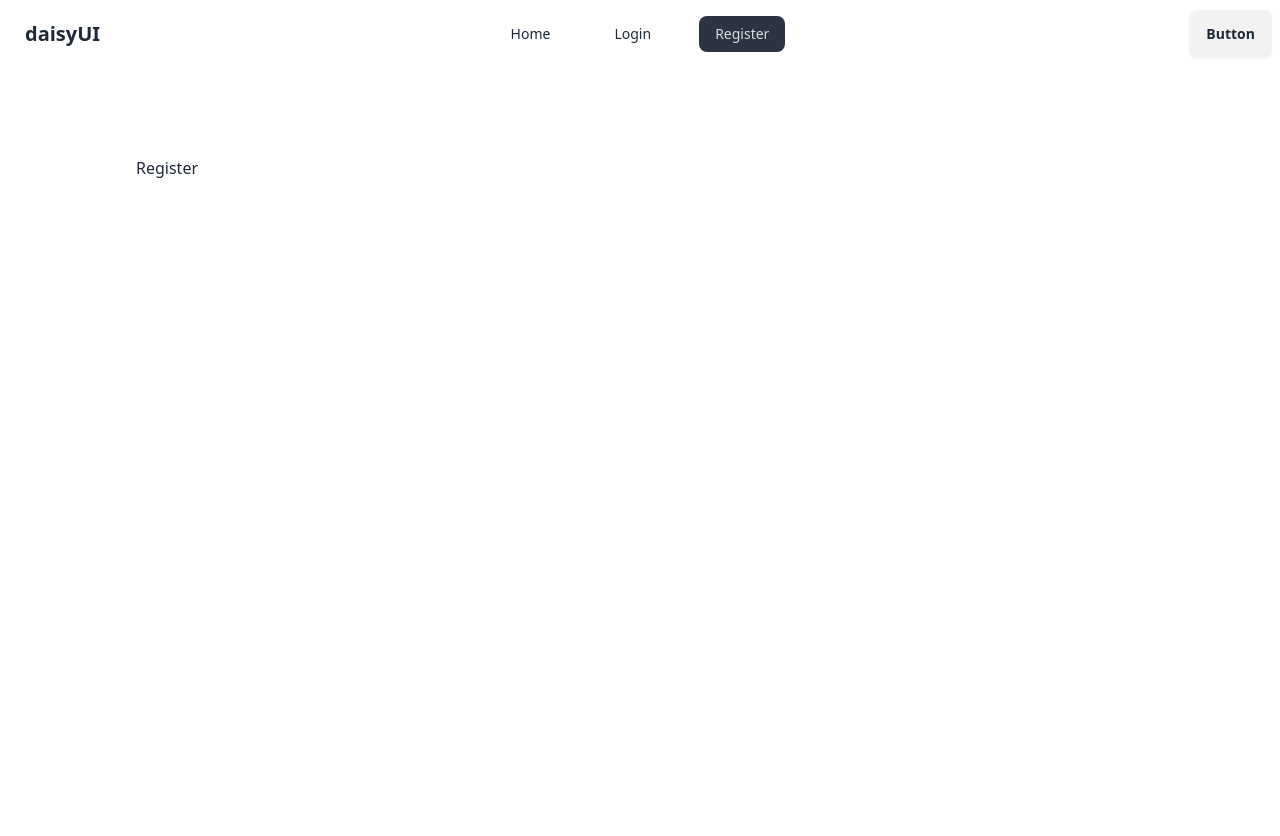
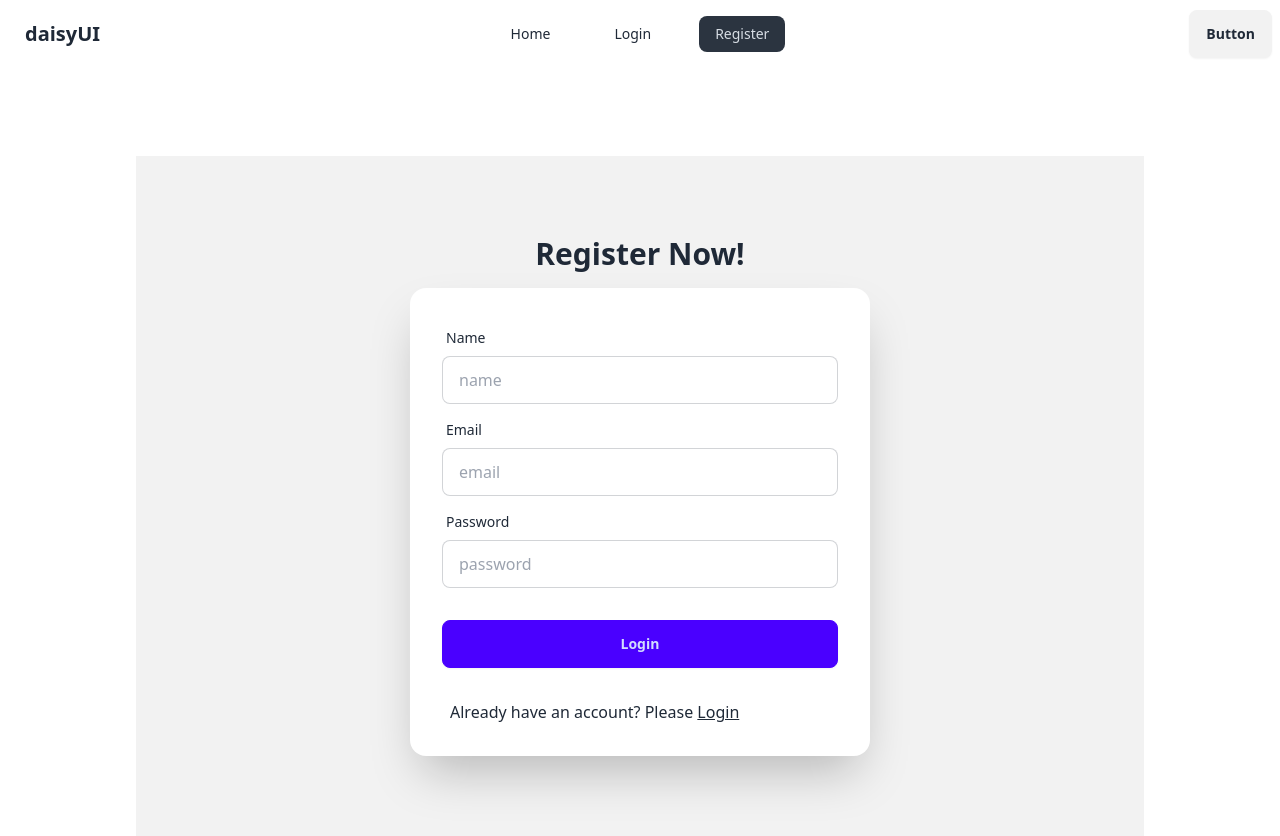
Before and after one commit to NureAlam68/auth-private-route, a React (Vite) app: page /register in a window 1280 px wide. Before the commit the page ends 800 px from the top, so only its background shows below. Built offline with nearby package versions, Linux system fonts and the light colour scheme.

Commit message:
added register page

```diff
--- a/package.json
+++ b/package.json
@@ -15,6 +15,7 @@
     "match-sorter": "^8.0.0",
     "react": "^18.3.1",
     "react-dom": "^18.3.1",
+    "react-helmet-async": "^2.0.5",
     "react-router-dom": "^6.28.0",
     "sort-by": "^1.2.0"
   },
--- a/src/components/Home.jsx
+++ b/src/components/Home.jsx
@@ -1,6 +1,11 @@
+import { Helmet } from "react-helmet-async";
+
 const Home = () => {
     return (
         <div className="px-[136px] mt-[88px]">
+            <Helmet>
+                <title>Home | Auth Private Route</title>
+            </Helmet>
             <h1>Home</h1>
         </div>
     );
--- a/src/components/Login.jsx
+++ b/src/components/Login.jsx
@@ -1,14 +1,19 @@
+import { Helmet } from "react-helmet-async";
 import { Link } from "react-router-dom";
 
 const Login = () => {
-
-    const handleLogin = e => {
+  const handleLogin = (e) => {
     e.preventDefault();
 
-    }
+    const email = e.target.email.value;
+    const password = e.target.password.value;
+  };
 
   return (
     <div className="px-[136px] mt-[88px]">
+        <Helmet>
+            <title>Login | Auth Private Route</title>
+        </Helmet>
       <div className="hero bg-base-200">
         <div className="hero-content flex-col py-20">
           <div className="text-center lg:text-left">
@@ -20,15 +25,29 @@ const Login = () => {
                 <label className="label">
                   <span className="label-text">Email</span>
                 </label>
-          <input type="email" name="email" placeholder="email" className="input input-bordered" required />
+                <input
+                  type="email"
+                  name="email"
+                  placeholder="email"
+                  className="input input-bordered"
+                  required
+                />
               </div>
               <div className="form-control">
                 <label className="label">
                   <span className="label-text">Password</span>
                 </label>
-          <input type="password" name="password" placeholder="password" className="input input-bordered" required />
+                <input
+                  type="password"
+                  name="password"
+                  placeholder="password"
+                  className="input input-bordered"
+                  required
+                />
                 <label className="label">
-            <a href="#" className="label-text-alt link link-hover">Forgot password?</a>
+                  <a href="#" className="label-text-alt link link-hover">
+                    Forgot password?
+                  </a>
                 </label>
               </div>
               <div className="form-control mt-6">
@@ -36,7 +55,10 @@ const Login = () => {
               </div>
             </form>
             <p className="px-10 pb-8">
-        New to this website? Please <Link to="/register" className="underline">Register</Link>
+              New to this website? Please{" "}
+              <Link to="/register" className="underline">
+                Register
+              </Link>
             </p>
           </div>
         </div>
--- a/src/components/Register.jsx
+++ b/src/components/Register.jsx
@@ -1,7 +1,77 @@
+import { Helmet } from "react-helmet-async";
+import { Link } from "react-router-dom";
+
 const Register = () => {
+
+    const handleRegister = e => {
+        e.preventDefault();
+
+        const email = e.target.email.value;
+        const password = e.target.password.value;
+        const name = e.target.name.value;
+    }
+
     return (
         <div className="px-[136px] mt-[88px]">
-            <h1>Register</h1>
+            <Helmet>
+                <title>Register | Auth Private Route</title>
+            </Helmet>
+            <div className="hero bg-base-200">
+        <div className="hero-content flex-col py-20">
+          <div className="text-center lg:text-left">
+            <h1 className="text-3xl font-bold">Register Now!</h1>
+          </div>
+          <div className="card bg-base-100 w-[460px] shrink-0 shadow-2xl">
+            <form onSubmit={handleRegister} className="card-body">
+              <div className="form-control">
+                <label className="label">
+                  <span className="label-text">Name</span>
+                </label>
+                <input
+                  type="text"
+                  name="name"
+                  placeholder="name"
+                  className="input input-bordered"
+                  required
+                />
+              </div>
+              <div className="form-control">
+                <label className="label">
+                  <span className="label-text">Email</span>
+                </label>
+                <input
+                  type="email"
+                  name="email"
+                  placeholder="email"
+                  className="input input-bordered"
+                  required
+                />
+              </div>
+              <div className="form-control">
+                <label className="label">
+                  <span className="label-text">Password</span>
+                </label>
+                <input
+                  type="password"
+                  name="password"
+                  placeholder="password"
+                  className="input input-bordered"
+                  required
+                />
+              </div>
+              <div className="form-control mt-6">
+                <button className="btn btn-primary">Login</button>
+              </div>
+            </form>
+            <p className="px-10 pb-8">
+              Already have an account? Please{" "}
+              <Link to="/login" className="underline">
+                Login
+              </Link>
+            </p>
+          </div>
+        </div>
+      </div>
         </div>
     );
 };
```
Also changed, not shown: src/main.jsx (+8 -4 lines), 1 other file (tests, documents, lock files or other folders). Lines whose indentation alone changed are shown as unchanged.
